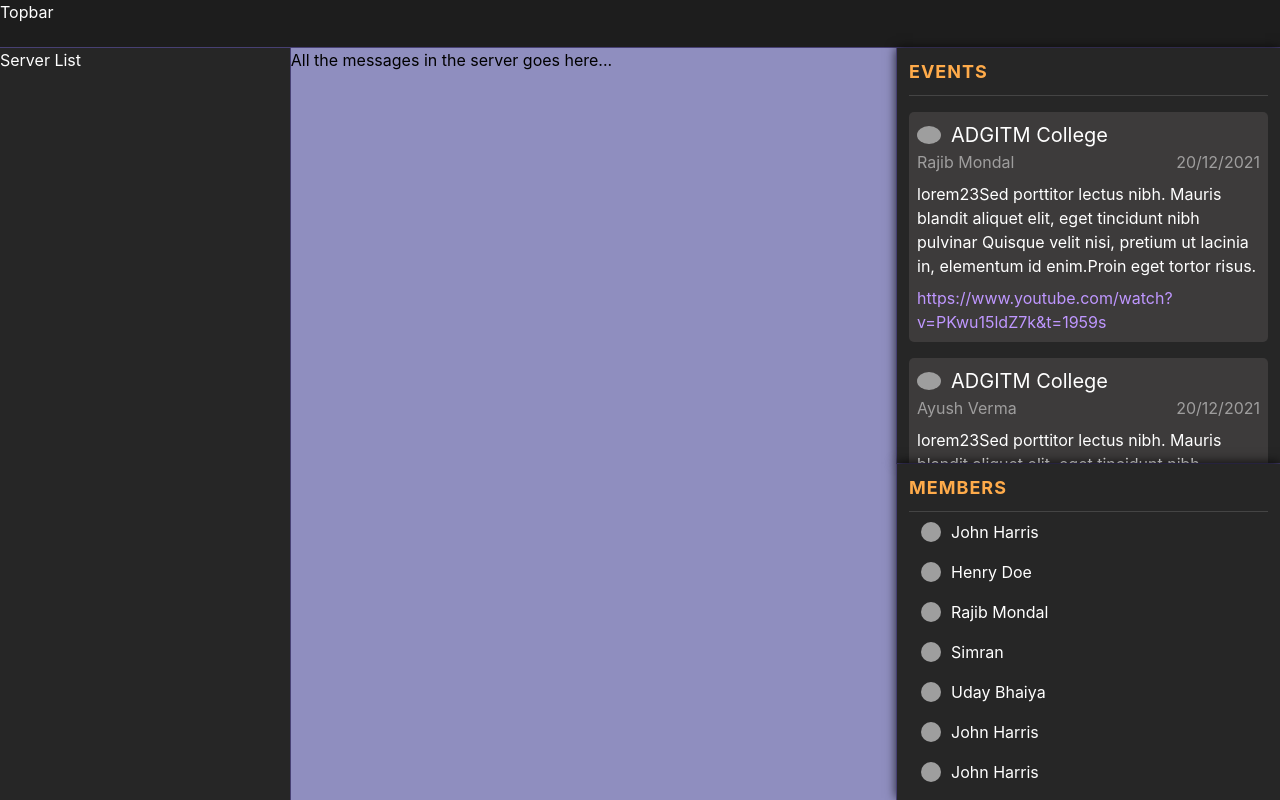
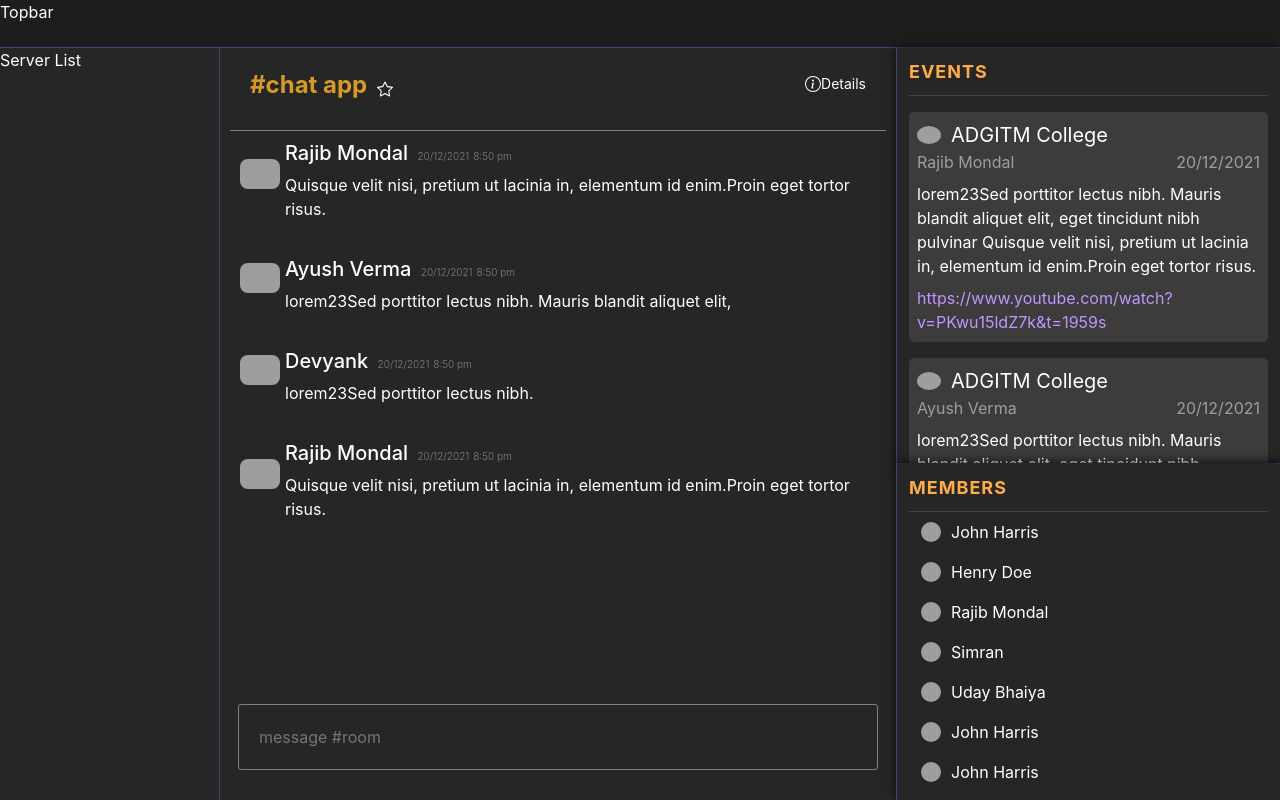
Before and after one commit to 2devyank/College-community-site, a React (Create React App) app: page /home in a window 1280 px wide. Built offline with nearby package versions, Linux system fonts and the light colour scheme; grey boxes are pictures that could not be loaded.

Commit message:
first commit

```diff
--- a/src/App.js
+++ b/src/App.js
@@ -13,6 +13,7 @@ function App() {
           <Route path="/home" element={<HomePage />} />
         </Routes>
       </Router>
+
     </div>
   )
 }
--- /dev/null
+++ b/src/components/Tempdata.js
@@ -0,0 +1,82 @@
+import React from 'react'
+import '../styles/messageSection.css'
+function Tempdata() {
+    const eventList = [
+        {
+
+            imageURL: "https://png.pngtree.com/element_our/png/20180912/coffee-time-png_91570.jpg",
+            userName: "Rajib Mondal",
+            date: "20/12/2021",
+            time: "8:50 pm",
+            message: " Quisque velit nisi, pretium ut lacinia in, elementum id enim.Proin eget tortor risus.",
+
+        },
+        {
+
+            imageURL: "https://png.pngtree.com/element_our/png/20180912/coffee-time-png_91570.jpg",
+            userName: "Ayush Verma",
+            date: "20/12/2021",
+            time: "8:50 pm",
+            message: "lorem23Sed porttitor lectus nibh. Mauris blandit aliquet elit,",
+        },
+        {
+
+            imageURL: "https://png.pngtree.com/element_our/png/20180912/coffee-time-png_91570.jpg",
+            userName: "Devyank",
+            date: "20/12/2021",
+            time: "8:50 pm",
+            message: "lorem23Sed porttitor lectus nibh. ",
+
+        },
+        {
+
+            imageURL: "https://png.pngtree.com/element_our/png/20180912/coffee-time-png_91570.jpg",
+            userName: "Rajib Mondal",
+            date: "20/12/2021",
+            time: "8:50 pm",
+            message: " Quisque velit nisi, pretium ut lacinia in, elementum id enim.Proin eget tortor risus.",
+
+        },
+        {
+
+            imageURL: "https://png.pngtree.com/element_our/png/20180912/coffee-time-png_91570.jpg",
+            userName: "Ayush Verma",
+            date: "20/12/2021",
+            time: "8:50 pm",
+            message: "lorem23Sed porttitor lectus nibh. Mauris blandit aliquet elit,",
+        },
+        {
+
+            imageURL: "https://png.pngtree.com/element_our/png/20180912/coffee-time-png_91570.jpg",
+            userName: "Devyank",
+            date: "20/12/2021",
+            time: "8:50 pm",
+            message: "lorem23Sed porttitor lectus nibh. ",
+
+        }
+    ]
+
+    return (
+
+        <div className="inputSection fluid-container scrollable-container">
+
+      {
+          eventList.map((event, index) => {
+              return (
+                  <div className='Messagecontainer'>
+                  <img src={event.imageURL} alt="" />
+                  <div className='MessageInfo'>
+                      <h5>{event.userName} <span>{event.date}</span><span>{event.time}</span></h5>
+      <p>{event.message}</p>
+
+                  </div>
+
+              </div>
+              )
+          })
+      }
+  </div>
+)
+}
+
+export default Tempdata
--- /dev/null
+++ b/src/components/homePage/Chatinput.js
@@ -0,0 +1,20 @@
+
+import React, { useState } from 'react'
+
+import '../../styles/messageSection.css'
+function Chatinput() {
+    const [input, setinput] = useState("")
+    const sendMessage=(e)=>{
+        e.preventDefaults();
+    }
+    return (
+        <div className='Chatinputcontainer'>
+            <form >
+                <input value={input} onChange={(e)=>setinput(e.target.value)} placeholder={`message #room`} />
+                <button hidden type='submit' onClick={sendMessage}>SEND</button>
+            </form>
+        </div>
+    )
+}
+
+export default Chatinput
--- a/src/components/homePage/MessageSection.js
+++ b/src/components/homePage/MessageSection.js
@@ -1,7 +1,32 @@
+import '../../styles/messageSection.css'
+import Tempdata from '../Tempdata'
+import Chatinput from './Chatinput'
+
+
 function MessageSection() {
     return (
-        <div className="MessageSection">
-            All the messages in the server goes here...
+        <div className='Chatcontainer ' >
+            <>
+                <div className='Header'>
+                    <div className='Headerleft'>
+                        <h4><strong>#chat app</strong></h4>
+                        {/* <i class="bi bi-star"></i> */}
+                        <svg xmlns="http://www.w3.org/2000/svg" width="16" height="16" fill="currentColor" class="bi bi-star" viewBox="0 0 16 16">
+  <path d="M2.866 14.85c-.078.444.36.791.746.593l4.39-2.256 4.389 2.256c.386.198.824-.149.746-.592l-.83-4.73 3.522-3.356c.33-.314.16-.888-.282-.95l-4.898-.696L8.465.792a.513.513 0 0 0-.927 0L5.354 5.12l-4.898.696c-.441.062-.612.636-.283.95l3.523 3.356-.83 4.73zm4.905-2.767-3.686 1.894.694-3.957a.565.565 0 0 0-.163-.505L1.71 6.745l4.052-.576a.525.525 0 0 0 .393-.288L8 2.223l1.847 3.658a.525.525 0 0 0 .393.288l4.052.575-2.906 2.77a.565.565 0 0 0-.163.506l.694 3.957-3.686-1.894a.503.503 0 0 0-.461 0z"/>
+</svg>
+                    </div>
+                    <div className='Headerright'>
+                        <p><svg xmlns="http://www.w3.org/2000/svg" width="16" height="16" fill="currentColor" class="bi bi-info-circle" viewBox="0 0 16 16">
+  <path d="M8 15A7 7 0 1 1 8 1a7 7 0 0 1 0 14zm0 1A8 8 0 1 0 8 0a8 8 0 0 0 0 16z"/>
+  <path d="m8.93 6.588-2.29.287-.082.38.45.083c.294.07.352.176.288.469l-.738 3.468c-.194.897.105 1.319.808 1.319.545 0 1.178-.252 1.465-.598l.088-.416c-.2.176-.492.246-.686.246-.275 0-.375-.193-.304-.533L8.93 6.588zM9 4.5a1 1 0 1 1-2 0 1 1 0 0 1 2 0z"/>
+</svg>Details
+
+                        </p>
+                    </div>
+                </div>
+         <Tempdata/>
+                <Chatinput/>
+            </>
         </div>
     )
 }
--- a/src/index.css
+++ b/src/index.css
@@ -30,13 +30,13 @@ code {
 
 .Sidebar {
   background-color: #262626;
-  width: 24rem;
+  width: 18rem;
   height: calc(100vh - 3rem);
   border-right: 1px solid #474073;
 }
 
 .MessageSection {
-  background-color: #8f8ebf;
+  background-color:blue;
   color: black;
   width: calc(100vw - 30rem);
   height: calc(100vh - 3rem);
--- /dev/null
+++ b/src/styles/messageSection.css
@@ -0,0 +1,92 @@
+.Header{
+display:flex;
+justify-content:space-between;
+padding:20px;
+border-bottom:1px solid grey;
+}
+
+.Headerleft{
+display:flex;
+align-items:center;}
+
+.Headerleft h4{
+  display:flex;
+  text-transform:lowercase;
+  margin-right:10px;
+  color:#d89a27;
+}
+
+ .Headerright p{
+    display:flex;
+align-items:center;
+margin-top:5px;
+font-size:14px;
+}
+
+
+.Chatcontainer{
+flex:0.7;
+flex-grow:1;
+
+margin-top:0px;
+margin-left:10px;
+margin-right:10px;
+}
+.Chatinputcontainer{
+    border-radius:20px;
+}
+.Chatinputcontainer form{
+    position:relative;
+    display:flex;
+ justify-content:center;
+}
+.Chatinputcontainer form input{
+    position:fixed;
+    bottom:30px;
+     width:50%;
+    border:1px solid gray;
+    outline:none;
+    background-color:transparent;
+   border-radius:3px;
+  padding:20px;
+
+}
+.Chatinputcontainer form button{
+    display:none !important;
+ }
+
+ .Messagecontainer{
+ display:flex;
+ padding:10px;
+ align-items:center;}
+
+ .Messagecontainer img{
+     height:30px;
+     border-radius:8px;
+     /* margin-left: -5px; */
+margin-top:-30px ;
+ }
+
+  .MessageInfo
+{
+ padding-left:5px;
+}
+.MessageInfo h5 span{
+ color:gray;
+ font-weight:300;
+ margin-left:4px;
+ font-size:10px;
+ }
+
+
+ .inputSection {
+    position: relative;
+    overflow-y: scroll;
+
+  }
+  .inputSection {
+    background-color: #262626;
+    width: 41rem;
+    height: 26rem;
+
+  }
```
